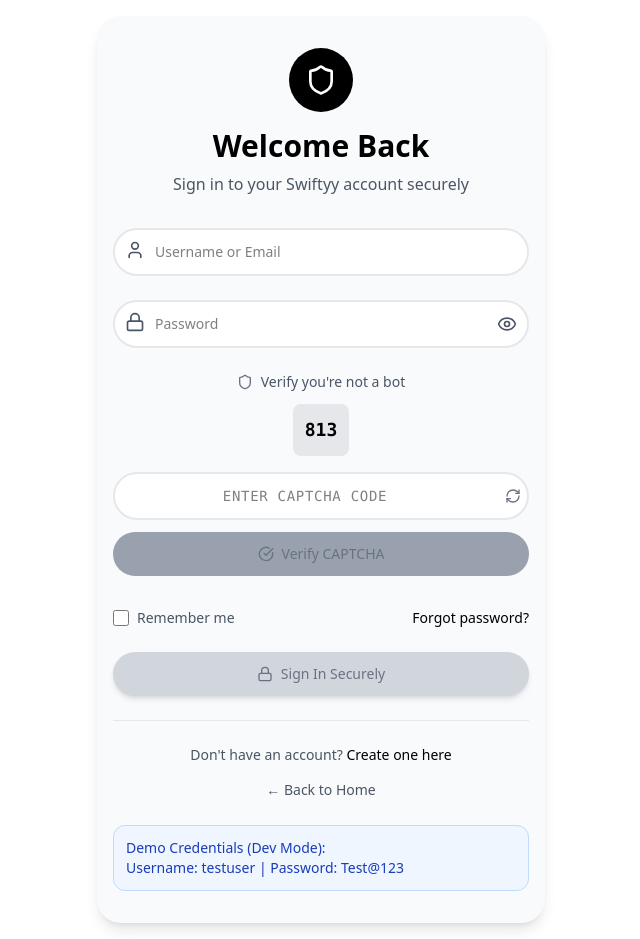
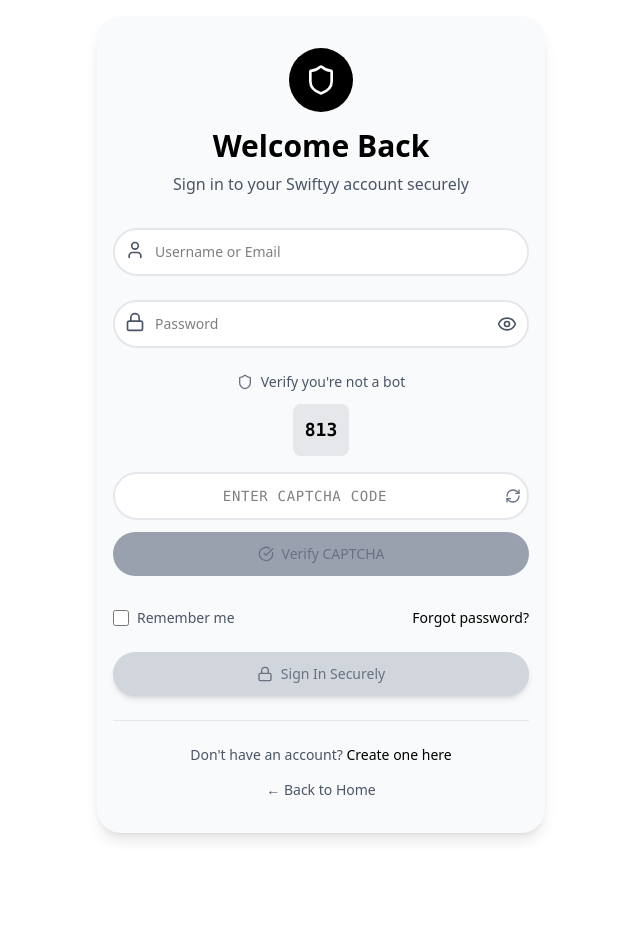
Before and after one commit to Avinash-006/sdp-kubernetes, a React (Vite) app in the folder sdp-frontend/: page /signin in a window 1280 px wide. Shown: the whole page, without its empty margins (319-959 px from the left). After the commit the page ends 849 px from the top, so only its background shows below. Built offline with nearby package versions, Linux system fonts and the light colour scheme.

Commit message:
removed demo user from SignIn

```diff
--- a/sdp-frontend/src/Pages/SignIn.jsx
+++ b/sdp-frontend/src/Pages/SignIn.jsx
@@ -498,19 +498,7 @@ export default function SignIn() {
           </Link>
         </motion.div>
 
-        {process.env.NODE_ENV === 'development' && (
-          <motion.div
-            initial={{ opacity: 0, y: 10 }}
-            animate={{ opacity: 1, y: 0 }}
-            transition={{ delay: 0.7 }}
-            className="mt-6 p-3 bg-blue-50 border border-blue-200 rounded-xl"
-          >
-            <p className="text-sm text-blue-800">
-              Demo Credentials (Dev Mode): <br />
-              Username: testuser | Password: Test@123
-            </p>
-          </motion.div>
-        )}
+
       </motion.div>
 
       <style jsx global>{`
```
